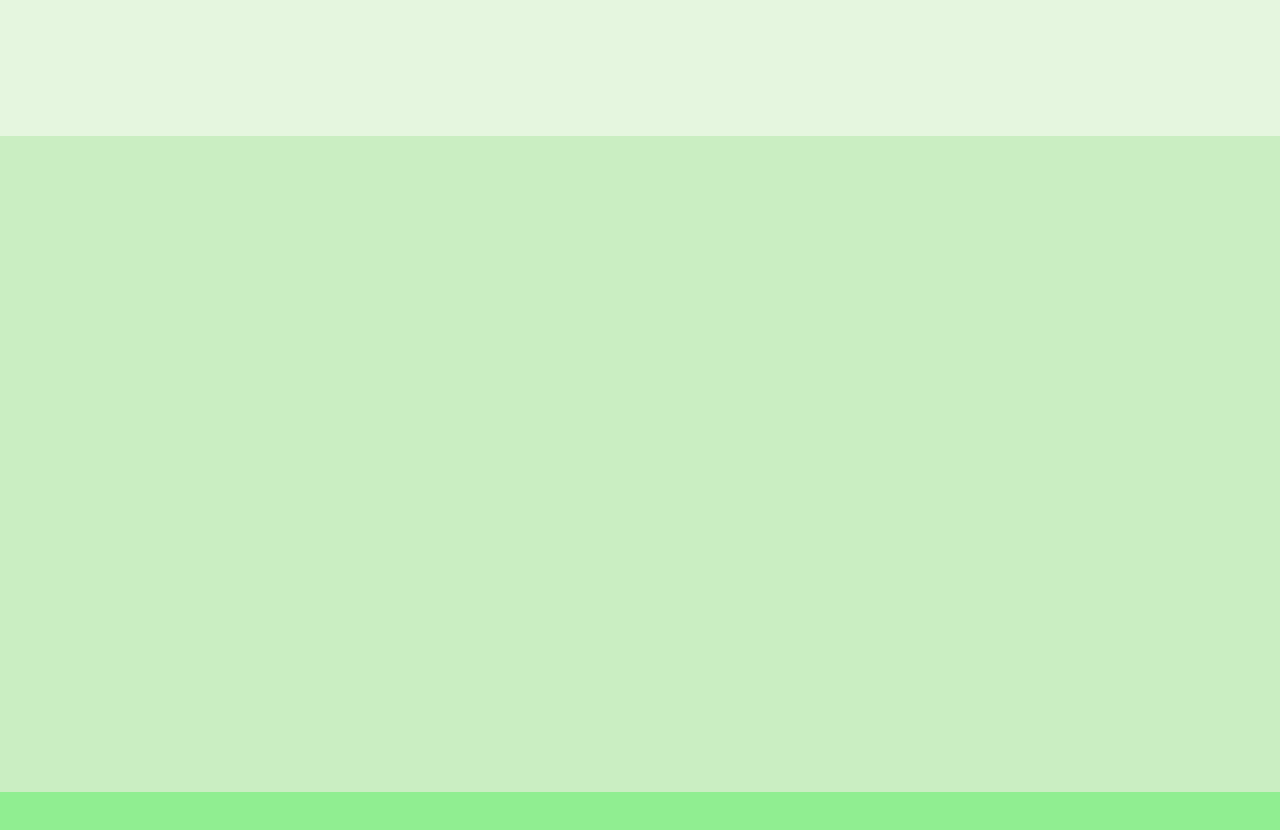
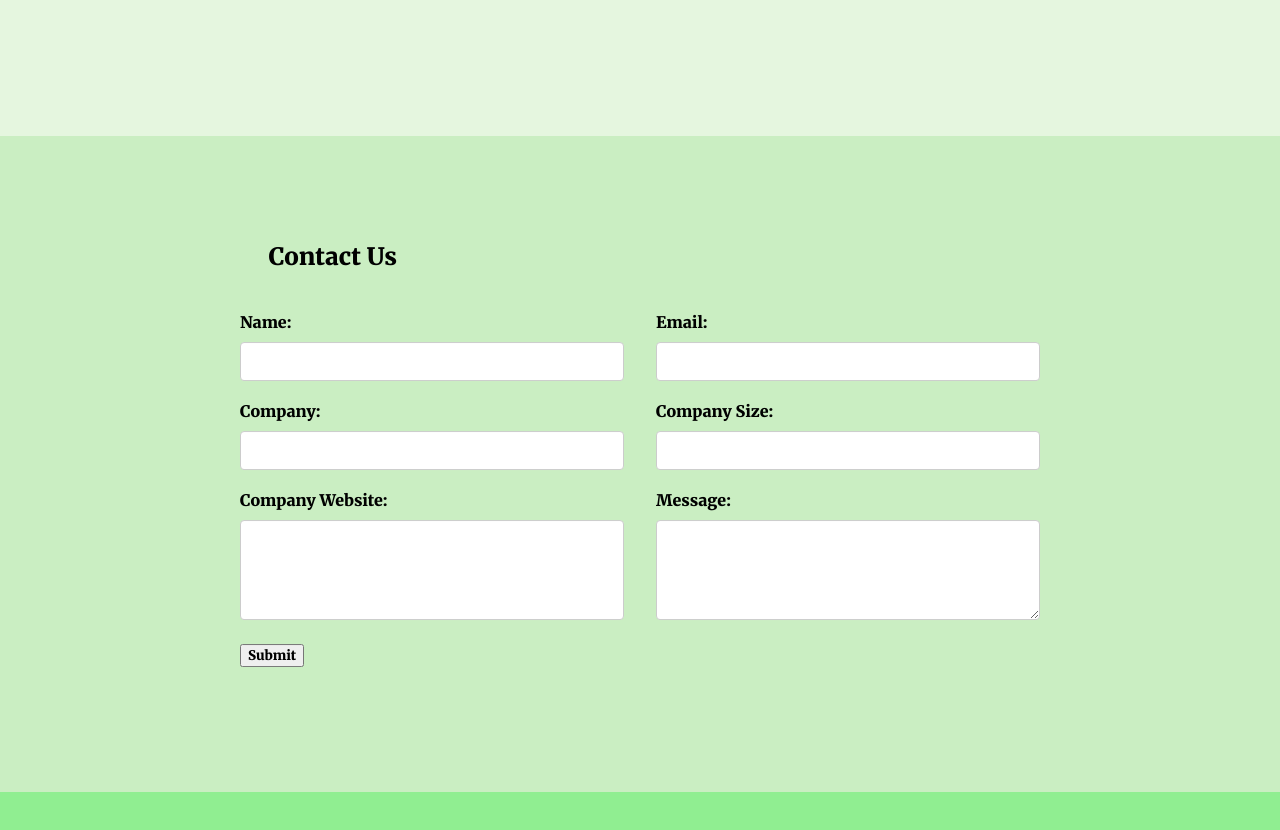
Before and after one commit to fran2007-k/Hackathon-GPS, a plain HTML site: page index.html in a window 1280 px wide. Shown: the part 1320-2150 px from the top of the page. Drawn offline with Linux system fonts and the light colour scheme.

Commit message:
added contact form, changed font-family

```diff
--- a/index.html
+++ b/index.html
@@ -8,7 +8,7 @@
   <link href="style.css" rel="stylesheet" type="text/css" />
   <link rel="preconnect" href="https://fonts.googleapis.com">
   <link rel="preconnect" href="https://fonts.gstatic.com" crossorigin>
-  <link href="https://fonts.googleapis.com/css2?family=Lato:wght@300;900&display=swap" rel="stylesheet">
+  <link href="https://fonts.googleapis.com/css2?family=Merriweather:wght@300;900&display=swap" rel="stylesheet">
 </head>
 
 <body>
@@ -28,13 +28,47 @@
 
   <section id="home">
     <div id="homelink" class="link"></div>
-    <h1>Avoid stress and frustration, implement Lost & Found.</h1>
+    <div id="hometext">
+      <h1>Avoid frustration,
+      <br>Implement Lost & Found.</h1>
+      <p>Never let old shoppers get lost again.</p>
+    </div>
   </section>
   <section id="about">
     <div id="aboutlink" class="link"></div>
   </section>
   <section id="contact">
     <div id="contactlink" class="link"></div>
+    <div id="contactform">
+      <h1>Contact Us</h1>
+    <form action="#" method="POST">
+      <div class="form-group">
+        <label for="name">Name:</label>
+        <input type="text" id="name" name="name" required>
+      </div>
+      <div class="form-group">
+        <label for="email">Email:</label>
+        <input type="email" id="email" name="email" required>
+      </div>
+      <div class="form-group">
+        <label for="company">Company:</label>
+        <input type="text" id="company" name="company" required>
+      </div>
+      <div class="form-group">
+        <label for="size">Company Size:</label>
+        <input type="text" id="size" name="size" required>
+      </div>
+      <div class="form-group">
+        <label for="website">Company Website:</label>
+        <input type="text" id="website" name="website" required>
+      </div>
+      <div class="form-group">
+        <label for="message">Message:</label>
+        <textarea id="message" name="message" rows="6"></textarea>
+      </div>
+      <button type="submit">Submit</button>
+    </form>
+    </div>
   </section>
   <section id="reviews">
     <div id="reviewslink" class="link"></div>
--- a/style.css
+++ b/style.css
@@ -1,5 +1,10 @@
 * {
-  font-family: Lato;
+  font-family: 'Merriweather', serif;
+  font-weight: 900;
+}
+
+p {
+  font-size: large;
 }
 
 html {
@@ -20,7 +25,10 @@ header {
   width: 100%;
   background-color: white;
   height: 18vh;
+  max-height: 18vh;
+  z-index: 999;
 }
+
 #header {
   display: flex;
   justify-content: center;
@@ -55,7 +63,11 @@ header {
 
 section {
   height: 82vh;
-  width: 100%<
+  width: 100%;
+}
+
+#hometext {
+  margin-left: 15%;
 }
 
 .link {
@@ -77,3 +89,68 @@ section {
 #reviews {
   background-color: #90ee91;
 }
+
+form {
+  display: flex;
+  flex-wrap: wrap;
+  justify-content: space-between;
+  max-width: 800px;
+  margin: 0 auto;
+  padding: 20px;
+}
+
+form div {
+  width: 48%;
+  margin-bottom: 20px;
+}
+
+form label {
+  display: block;
+  font-weight: bold;
+  margin-bottom: 5px;
+}
+
+form input[type="text"],
+form input[type="email"],
+form textarea {
+  width: 100%;
+  padding: 10px;
+  border-radius: 4px;
+  border: 1px solid #ccc;
+  box-sizing: border-box;
+  margin-top: 5px;
+}
+
+form input[type="submit"] {
+  background-color: #4CAF50;
+  color: white;
+  padding: 10px 20px;
+  border: none;
+  border-radius: 4px;
+  cursor: pointer;
+  margin-top: 10px;
+}
+
+form input[type="submit"]:hover {
+  background-color: #45a049;
+}
+
+form textarea {
+  height: 100px;
+}
+
+#website {
+  height: 100px;
+}
+
+#contactform h1 {
+  margin-top: 0;
+  margin-left: 21vw;
+}
+
+#contactform {
+  position: relative;
+  top: 50%;
+  left: 50%;
+  transform: translate(-50%, -50%);
+}
```
Also changed, not shown: Recoleta Font/recoleta-regulardemo.otf (added).
